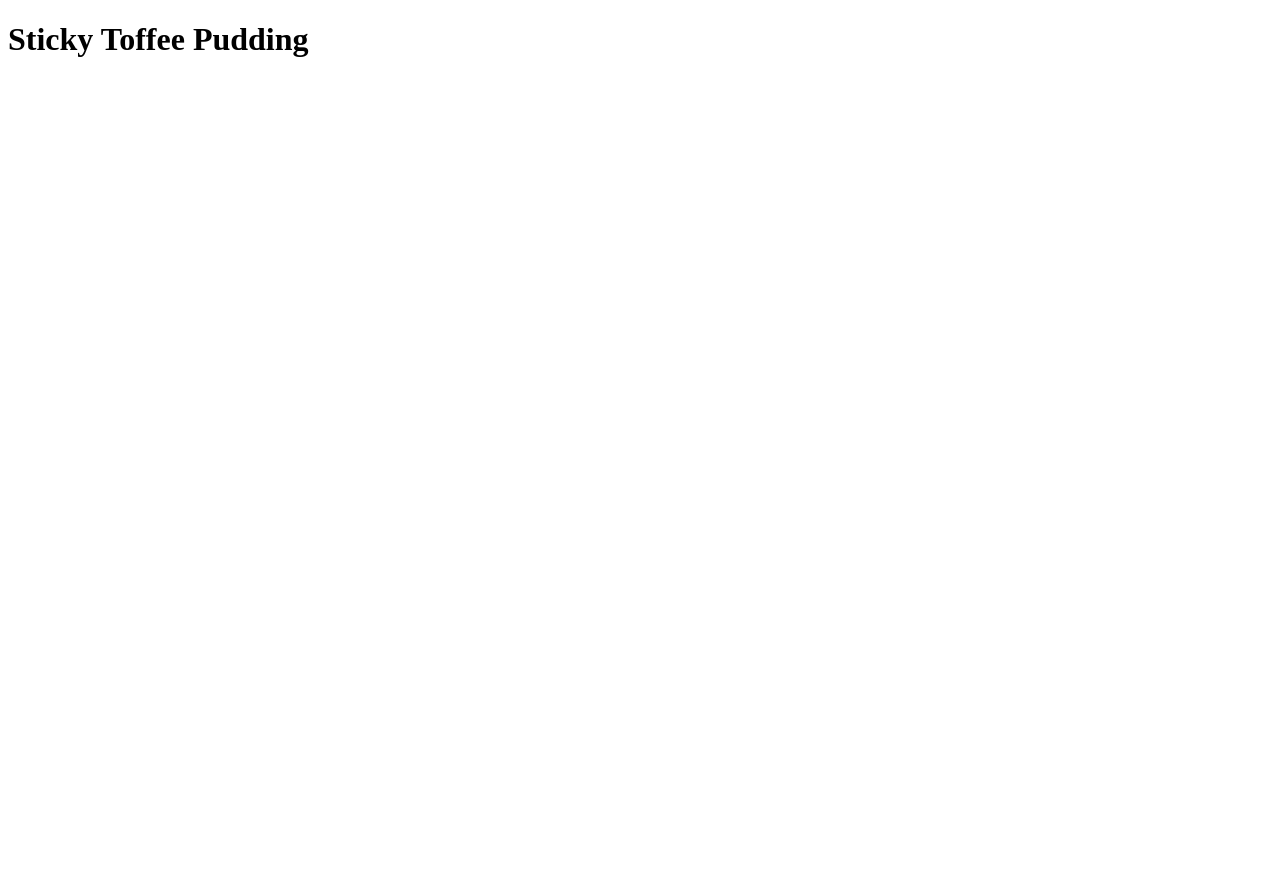
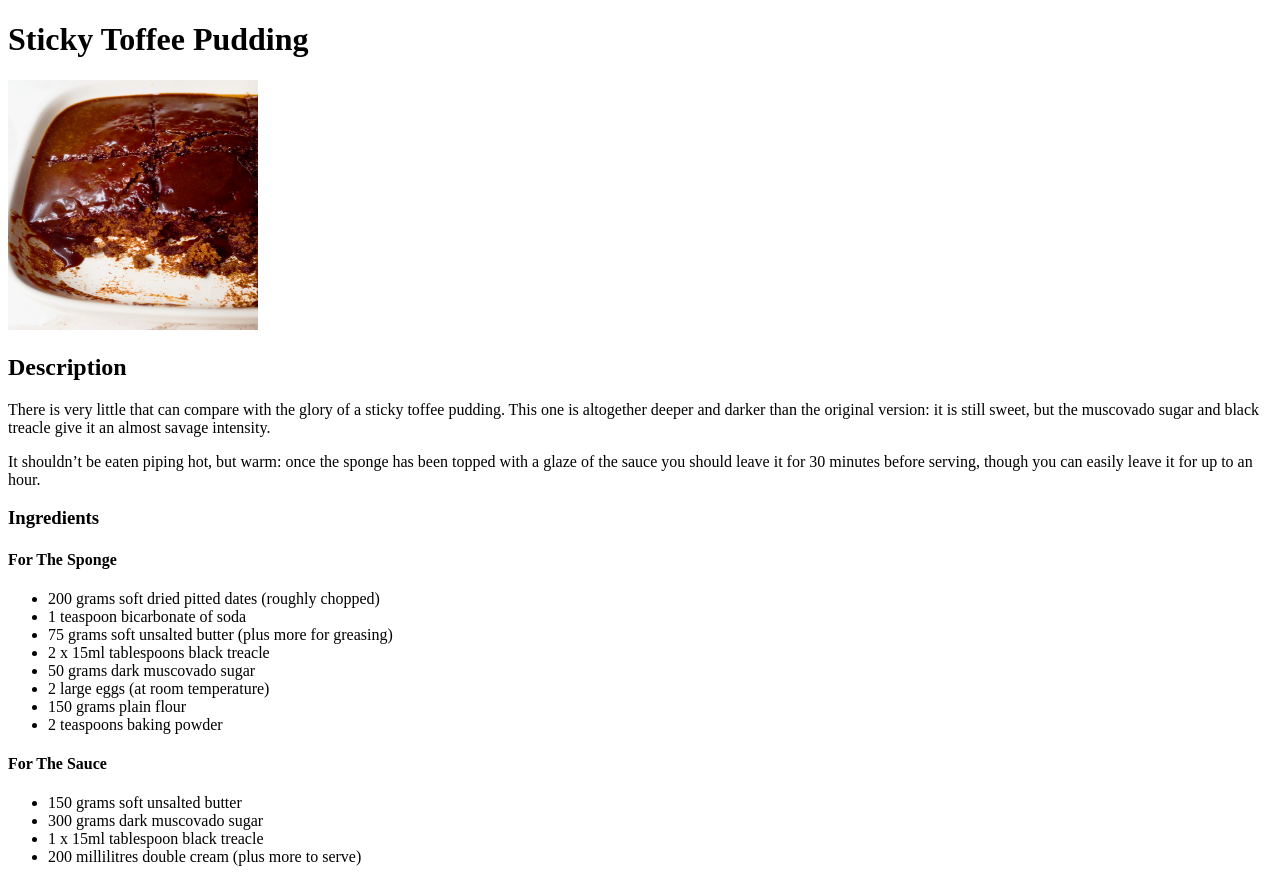
Before and after one commit to Lawlor-C/odin-recipes, a plain HTML site: page recipes/s-t-pud.html in a window 1280 px wide. Before the commit the page ends 800 px from the top, so only its background shows below. Drawn offline with Linux system fonts and the light colour scheme.

Commit message:
Added images for recipes and ingredients for s-t-pud.html

```diff
--- a/recipes/s-t-pud.html
+++ b/recipes/s-t-pud.html
@@ -7,6 +7,31 @@
 </head>
 <body>
     <h1>Sticky Toffee Pudding</h1>
+    <img src="../images/stpud.jpg" alt="A delicious sticky toffee pudding" height="250" width="250">
+    <h2>Description</h2>
+    <p>There is very little that can compare with the glory of a sticky toffee pudding. This one is altogether deeper and darker than the original version: it is still sweet, but the muscovado sugar and black treacle give it an almost savage intensity.</p>
+    <p>It shouldn’t be eaten piping hot, but warm: once the sponge has been topped with a glaze of the sauce you should leave it for 30 minutes before serving, though you can easily leave it for up to an hour.</p>
+    <h3>Ingredients</h3>
+    <h4>For The Sponge</h4>
+        <ul>
+            <li>200 grams soft dried pitted dates (roughly chopped)</li>
+            <li>1 teaspoon bicarbonate of soda</li>
+            <li>75 grams soft unsalted butter (plus more for greasing)</li>
+            <li>2 x 15ml tablespoons black treacle</li>
+            <li>50 grams dark muscovado sugar</li>
+            <li>2 large eggs (at room temperature)</li>
+            <li>150 grams plain flour</li>
+            <li>2 teaspoons baking powder</li>
+        </ul>
+    <h4>For The Sauce</h4>
+        <ul>
+            <li>150 grams soft unsalted butter</li>
+            <li>300 grams dark muscovado sugar</li>
+            <li>1 x 15ml tablespoon black treacle</li>
+            <li>200 millilitres double cream (plus more to serve)</li>
+        </ul>
+
+
 
 </body>
 </html>
```
Also changed, not shown: images/stpud.jpg (added), 1 other file.
